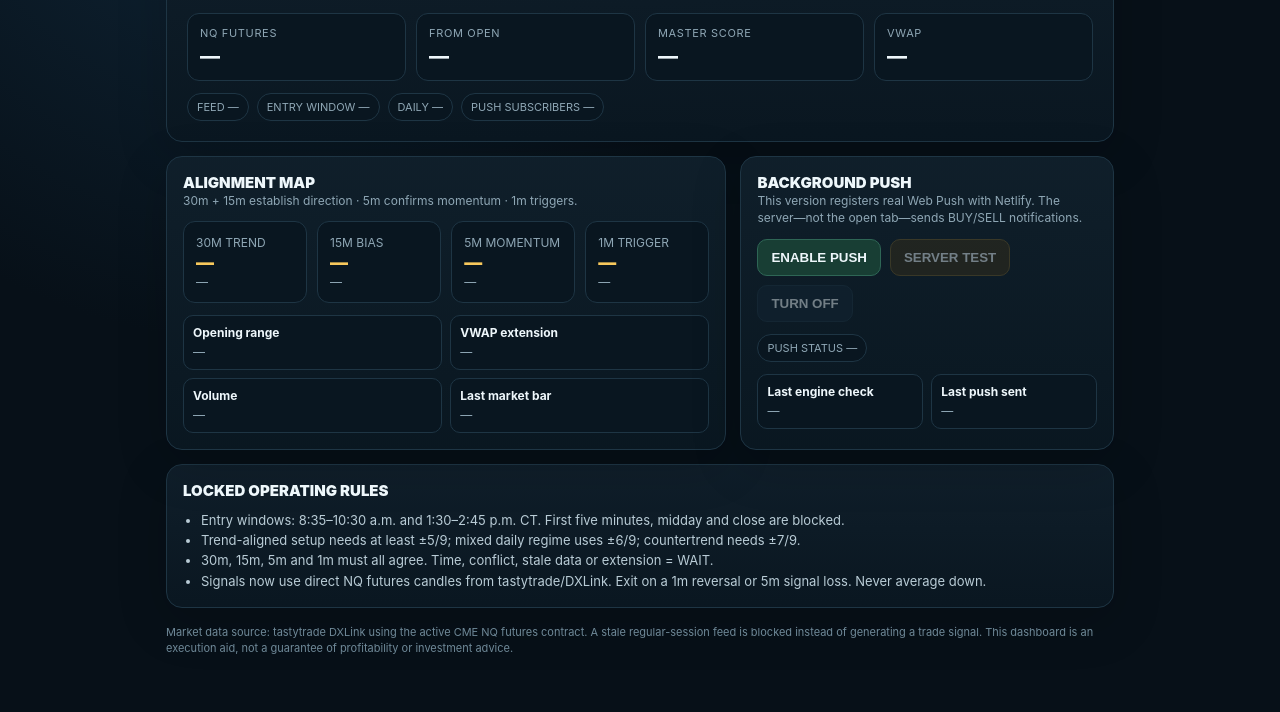
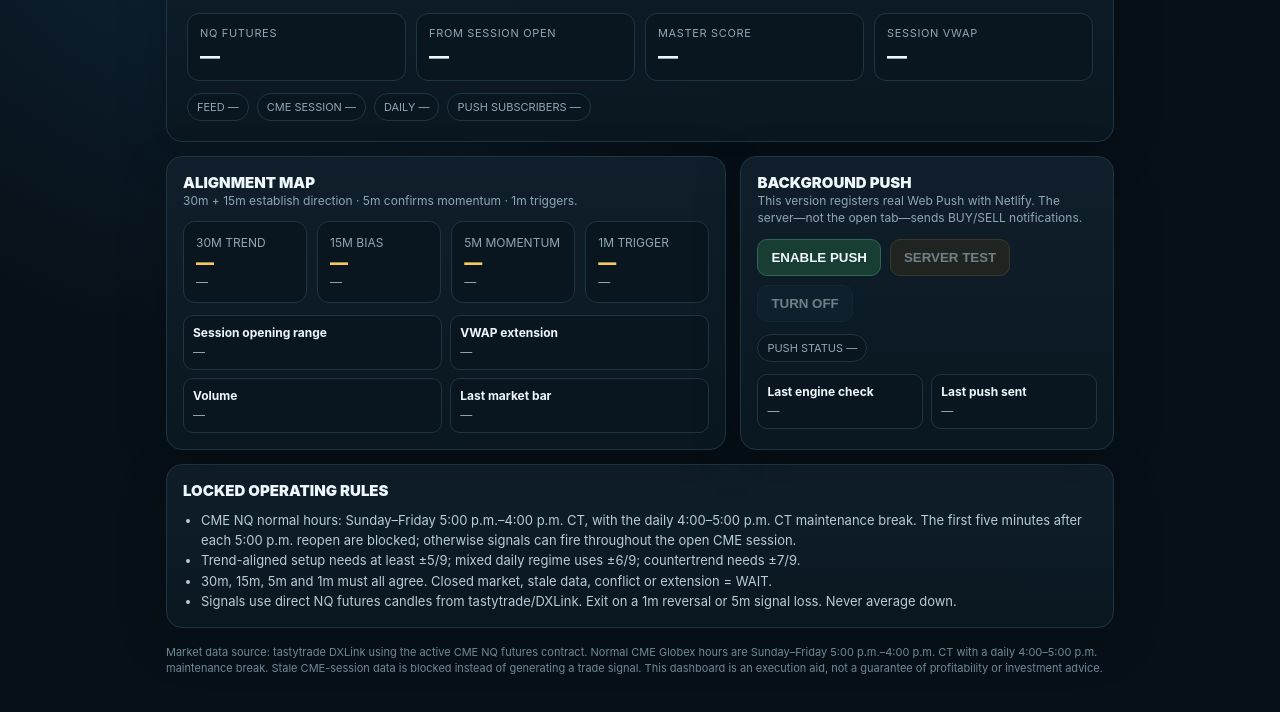
Before and after one commit to chrisjosephmejia-dotcom/wtc-futes, a website: page public/index.html in a window 1280 px wide. Shown: the part 210-922 px from the top of the page. Drawn offline with Linux system fonts and the light colour scheme; no server answers.

Commit message:
Update dashboard for CME futures session hours

```diff
--- a/public/index.html
+++ b/public/index.html
@@ -21,12 +21,12 @@
     <div id="reason" class="reason">Loading engine status…</div>
     <div class="grid">
       <div class="metric"><div class="label" id="priceLabel">NQ futures</div><div class="value" id="price">—</div></div>
-      <div class="metric"><div class="label">From open</div><div class="value" id="fromOpen">—</div></div>
+      <div class="metric"><div class="label">From session open</div><div class="value" id="fromOpen">—</div></div>
       <div class="metric"><div class="label">Master score</div><div class="value" id="score">—</div></div>
-      <div class="metric"><div class="label">VWAP</div><div class="value" id="vwap">—</div></div>
+      <div class="metric"><div class="label">Session VWAP</div><div class="value" id="vwap">—</div></div>
     </div>
     <div class="statusline">
-      <span id="feed" class="pill">FEED —</span><span id="window" class="pill">ENTRY WINDOW —</span><span id="daily" class="pill">DAILY —</span><span id="subs" class="pill">PUSH SUBSCRIBERS —</span>
+      <span id="feed" class="pill">FEED —</span><span id="window" class="pill">CME SESSION —</span><span id="daily" class="pill">DAILY —</span><span id="subs" class="pill">PUSH SUBSCRIBERS —</span>
     </div>
   </div>
 
@@ -40,7 +40,7 @@
         <div class="frame"><div class="small">1M TRIGGER</div><div class="state NEUTRAL" id="f1">—</div><div class="small" id="f1d">—</div></div>
       </div>
       <div class="diag">
-        <div><b>Opening range</b><span id="or">—</span></div><div><b>VWAP extension</b><span id="ext">—</span></div>
+        <div><b>Session opening range</b><span id="or">—</span></div><div><b>VWAP extension</b><span id="ext">—</span></div>
         <div><b>Volume</b><span id="vol">—</span></div><div><b>Last market bar</b><span id="bar">—</span></div>
       </div>
     </div>
@@ -57,9 +57,9 @@
 
   <div class="card">
     <div class="sectionTitle">LOCKED OPERATING RULES</div>
-    <ul class="rules"><li>Entry windows: 8:35–10:30 a.m. and 1:30–2:45 p.m. CT. First five minutes, midday and close are blocked.</li><li>Trend-aligned setup needs at least ±5/9; mixed daily regime uses ±6/9; countertrend needs ±7/9.</li><li>30m, 15m, 5m and 1m must all agree. Time, conflict, stale data or extension = WAIT.</li><li>Signals now use direct NQ futures candles from tastytrade/DXLink. Exit on a 1m reversal or 5m signal loss. Never average down.</li></ul>
+    <ul class="rules"><li>CME NQ normal hours: Sunday–Friday 5:00 p.m.–4:00 p.m. CT, with the daily 4:00–5:00 p.m. CT maintenance break. The first five minutes after each 5:00 p.m. reopen are blocked; otherwise signals can fire throughout the open CME session.</li><li>Trend-aligned setup needs at least ±5/9; mixed daily regime uses ±6/9; countertrend needs ±7/9.</li><li>30m, 15m, 5m and 1m must all agree. Closed market, stale data, conflict or extension = WAIT.</li><li>Signals use direct NQ futures candles from tastytrade/DXLink. Exit on a 1m reversal or 5m signal loss. Never average down.</li></ul>
   </div>
-  <div class="foot">Market data source: tastytrade DXLink using the active CME NQ futures contract. A stale regular-session feed is blocked instead of generating a trade signal. This dashboard is an execution aid, not a guarantee of profitability or investment advice.</div>
+  <div class="foot">Market data source: tastytrade DXLink using the active CME NQ futures contract. Normal CME Globex hours are Sunday–Friday 5:00 p.m.–4:00 p.m. CT with a daily 4:00–5:00 p.m. maintenance break. Stale CME-session data is blocked instead of generating a trade signal. This dashboard is an execution aid, not a guarantee of profitability or investment advice.</div>
 </div>
 <script>
 const $=id=>document.getElementById(id); let currentSub=null;
@@ -69,7 +69,7 @@ function stateClass(el,state){el.className='state '+state;el.textContent=state;}
 function update(s){
   const sig=s.signal||'WAIT'; $('signal').textContent=sig; $('signal').className='signal '+(sig.startsWith('BUY')?'buy':sig.startsWith('SELL')?'sell':'wait'); $('reason').textContent=s.reason||'—';
   $('priceLabel').textContent=s.instrument?.symbol?`${s.instrument.symbol} futures`:'NQ futures'; $('price').textContent=s.price?`$${s.price.toFixed(2)}`:'—'; $('fromOpen').textContent=Number.isFinite(s.fromOpen)?`${s.fromOpen>0?'+':''}${s.fromOpen.toFixed(2)}%`:'—'; $('score').textContent=Number.isFinite(s.score)?`${s.score>0?'+':''}${s.score}/9`:'—'; $('vwap').textContent=s.vwap?`$${s.vwap.toFixed(2)}`:'—';
-  $('feed').textContent=s.market?.feedActive?'NQ FEED ACTIVE':'NQ FEED PAUSED'; $('feed').className='pill '+(s.market?.feedActive?'good':'warn'); $('window').textContent=s.market?.inEntry?'ENTRY WINDOW OPEN':'ENTRY WINDOW CLOSED'; $('window').className='pill '+(s.market?.inEntry?'good':'warn'); $('daily').textContent='DAILY '+(s.daily?.state||'—'); $('subs').textContent=`PUSH SUBSCRIBERS ${s.pushSubscribers??'—'}`;
+  $('feed').textContent=s.market?.feedActive?'NQ FEED ACTIVE':'NQ FEED PAUSED'; $('feed').className='pill '+(s.market?.feedActive?'good':'warn'); $('window').textContent=s.market?.session?(s.market?.inEntry?'CME SESSION OPEN · SIGNALS ON':'CME SESSION OPEN · FIRST 5M BLOCK'):'CME SESSION CLOSED'; $('window').className='pill '+(s.market?.inEntry?'good':'warn'); $('daily').textContent='DAILY '+(s.daily?.state||'—'); $('subs').textContent=`PUSH SUBSCRIBERS ${s.pushSubscribers??'—'}`;
   for(const [key,id] of [['30m','f30'],['15m','f15'],['5m','f5'],['1m','f1']]){const f=s.frames?.[key];if(!f)continue;stateClass($(id),f.state);$(id+'d').textContent=`${f.ema} EMA · RSI ${f.rsi} · MACD ${f.macd} · ${f.score>0?'+':''}${f.score}/5`;}
   $('or').textContent=s.openingRange?`$${s.openingRange.low.toFixed(2)} – $${s.openingRange.high.toFixed(2)}`:'—'; $('ext').textContent=s.extension?`${s.extension.pct.toFixed(2)}% / limit ${s.extension.limitPct.toFixed(2)}%${s.extension.blocked?' · BLOCKED':''}`:'—'; $('vol').textContent=Number.isFinite(s.volumeRatio)?`${s.volumeRatio.toFixed(1)}× recent`:'—'; $('bar').textContent=s.market?.lastBarLabel||'—'; $('engine').textContent=fmtTime(s.checkedAt); $('lastPush').textContent=s.lastPush?`${s.lastPush.signal} · ${fmtTime(s.lastPush.at)}`:'None yet';
 }
```
